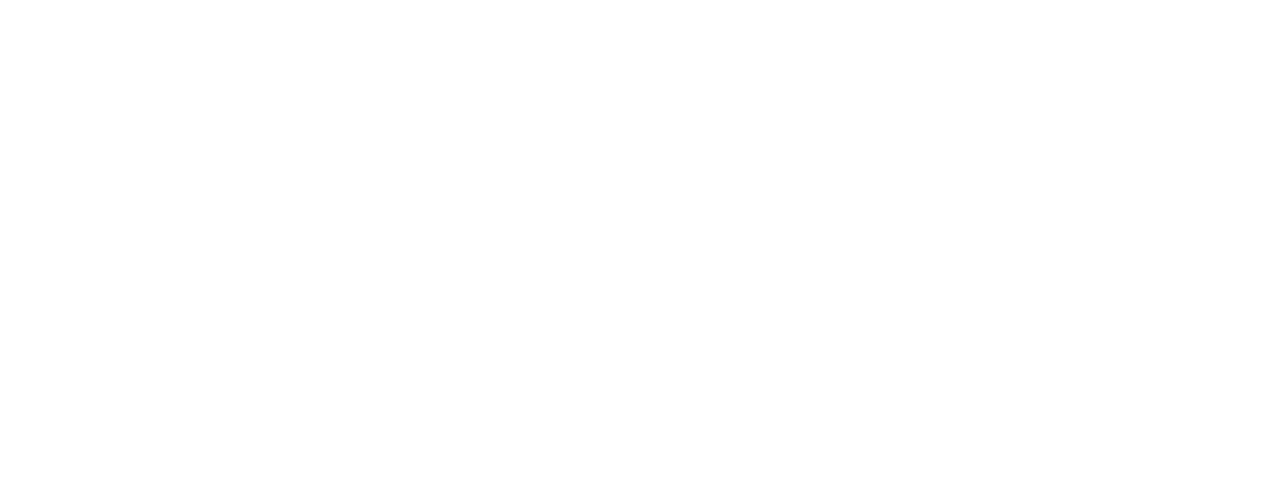
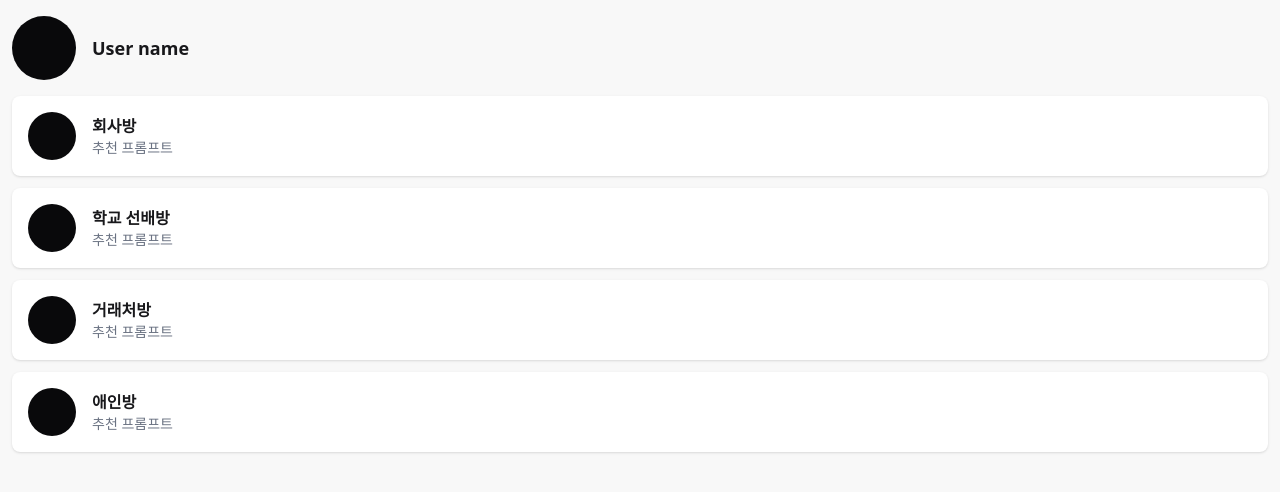
Before and after one commit to Hangulling/DoranDoran-FrontEnd, a React (Vite) app: page / in a window 1280 px wide. Before the commit this address had no page. Shown: the top 492 px of the page. Built offline with nearby package versions, Linux system fonts and the light colour scheme.

Commit message:
Feat: 채팅방 페이지 초기 UI 레이아웃

```diff
--- /dev/null
+++ b/src/pages/ListPage.tsx
@@ -0,0 +1,47 @@
+const rooms = [
+  { id: 1, name: '회사방', msg: '추천 프롬프트' },
+  { id: 2, name: '학교 선배방', msg: '추천 프롬프트' },
+  { id: 3, name: '거래처방', msg: '추천 프롬프트' },
+  { id: 4, name: '애인방', msg: '추천 프롬프트' },
+]
+
+const ListPage = () => {
+  const handleRoomClick = (roomId: number) => {
+    console.log('채팅방 클릭: ', roomId)
+  }
+
+  return (
+    <div className="bg-base-200 min-h-screen py-4 px-3">
+      {/* 사용자 정보 */}
+      <div className="flex items-center mb-4">
+        <div className="avatar">
+          <div className="w-16 rounded-full bg-neutral" />
+        </div>
+        <div className="ml-4">
+          <span className="text-lg font-bold">User name</span>
+        </div>
+      </div>
+      {/* 채팅방 리스트 */}
+      <div className="space-y-3">
+        {rooms.map(room => (
+          <button
+            key={room.id}
+            type="button"
+            onClick={() => handleRoomClick(room.id)}
+            className="flex items-center bg-base-100 rounded-lg shadow p-4 w-full text-left hover:bg-base-300 transition"
+          >
+            <div className="avatar">
+              <div className="w-12 rounded-full bg-neutral" />
+            </div>
+            <div className="ml-4 flex-1">
+              <div className="font-semibold">{room.name}</div>
+              <div className="text-sm text-gray-500">{room.msg}</div>
+            </div>
+          </button>
+        ))}
+      </div>
+    </div>
+  )
+}
+
+export default ListPage
--- a/src/router/routes.tsx
+++ b/src/router/routes.tsx
@@ -1,5 +1,12 @@
-import { Routes as RouterRoutes } from 'react-router-dom'
+import { lazy } from 'react'
+import { Route, Routes as RouterRoutes } from 'react-router-dom'
+
+const ListPage = lazy(() => import('../pages/ListPage'))
 
 export function Routes() {
-  return <RouterRoutes></RouterRoutes>
+  return (
+    <RouterRoutes>
+      <Route path="/" element={<ListPage />} />
+    </RouterRoutes>
+  )
 }
```
